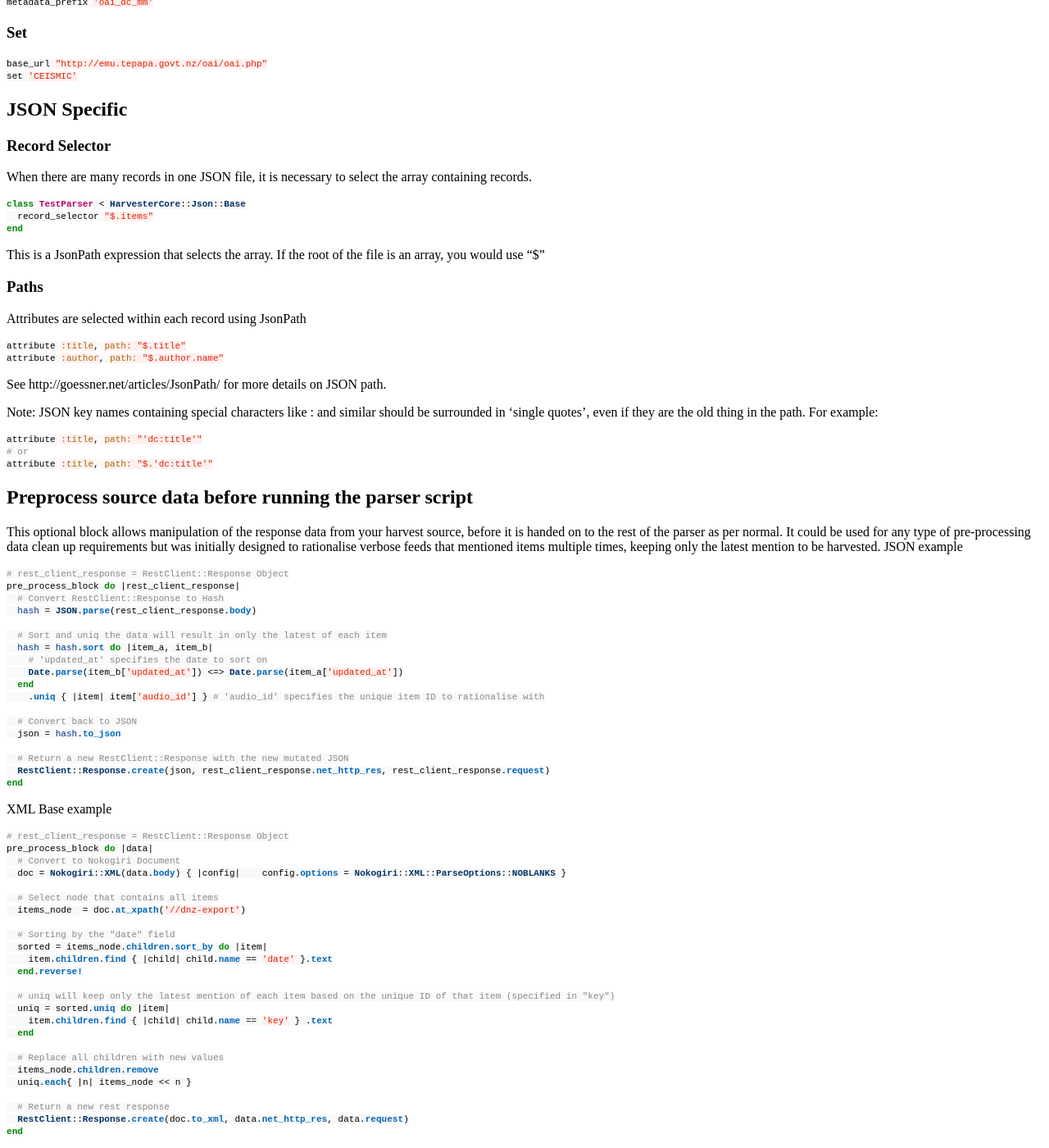
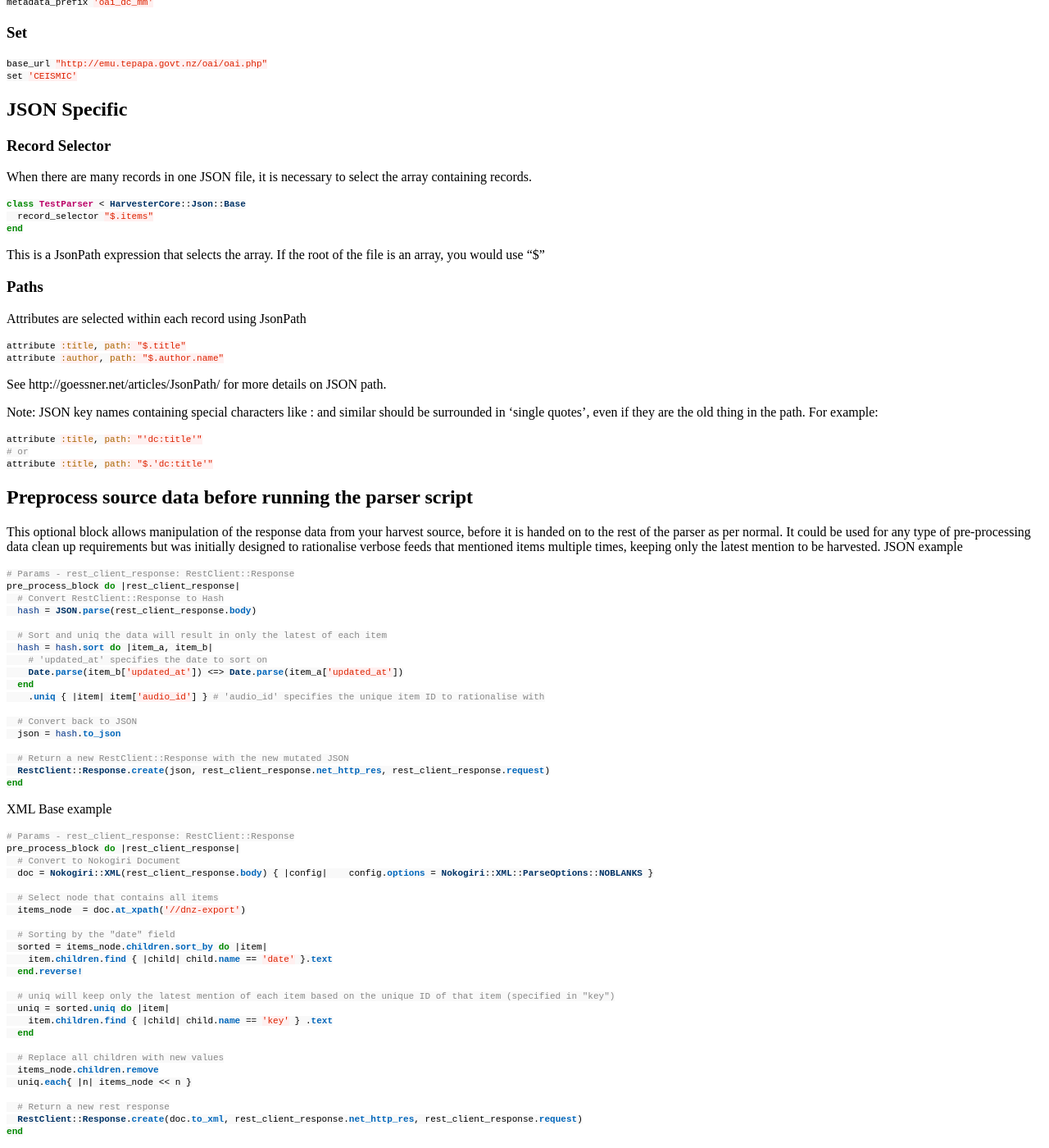
Before and after one commit to DigitalNZ/supplejack, a Jekyll site: the page built from _posts/2014-05-01-parser-dsl-domain-specific-language.md, in a window 1280 px wide and 1400 px high, scrolled down 5643 px. Shown: the whole window at 82% size. Built offline with Jekyll 4.4.1, drawn with Linux system fonts in a browser that asks for light colours; Markdown is read by kramdown in place of the engine named in the settings; a style sheet for code colours, icons or effects is not loaded.

Commit message:
Update 2014-05-01-parser-dsl-domain-specific-language.md

````diff
--- a/_posts/2014-05-01-parser-dsl-domain-specific-language.md
+++ b/_posts/2014-05-01-parser-dsl-domain-specific-language.md
@@ -331,7 +331,7 @@
 JSON example
 
 ```ruby
-# rest_client_response = RestClient::Response Object
+# Params - rest_client_response: RestClient::Response
 pre_process_block do |rest_client_response|
   # Convert RestClient::Response to Hash
   hash = JSON.parse(rest_client_response.body)
@@ -353,10 +353,10 @@
 
 XML Base example
 ```ruby
-# rest_client_response = RestClient::Response Object
-pre_process_block do |data|
+# Params - rest_client_response: RestClient::Response
+pre_process_block do |rest_client_response|
   # Convert to Nokogiri Document
-  doc = Nokogiri::XML(data.body) { |config|    config.options = Nokogiri::XML::ParseOptions::NOBLANKS }
+  doc = Nokogiri::XML(rest_client_response.body) { |config|    config.options = Nokogiri::XML::ParseOptions::NOBLANKS }
 
   # Select node that contains all items
   items_node  = doc.at_xpath('//dnz-export')
@@ -376,6 +376,6 @@
   uniq.each{ |n| items_node << n }
 
   # Return a new rest response
-  RestClient::Response.create(doc.to_xml, data.net_http_res, data.request)
+  RestClient::Response.create(doc.to_xml, rest_client_response.net_http_res, rest_client_response.request)
 end
 ```
````
